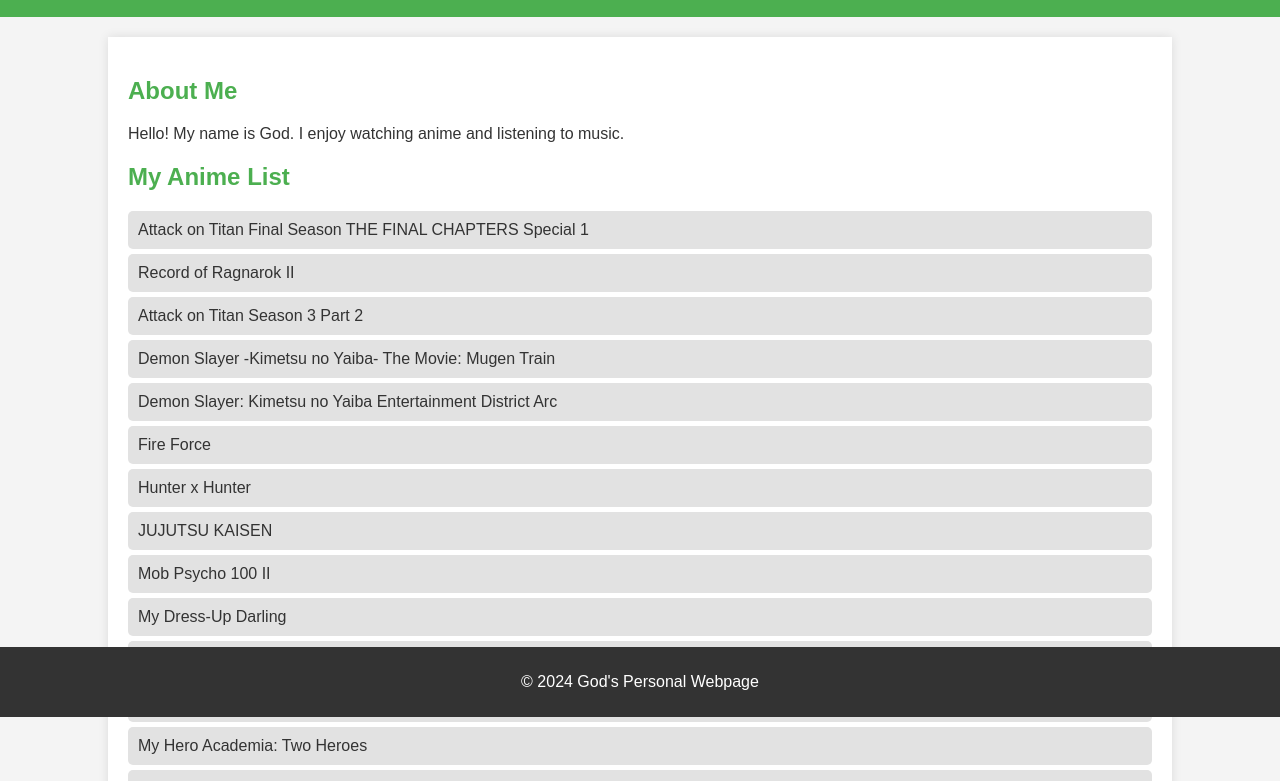
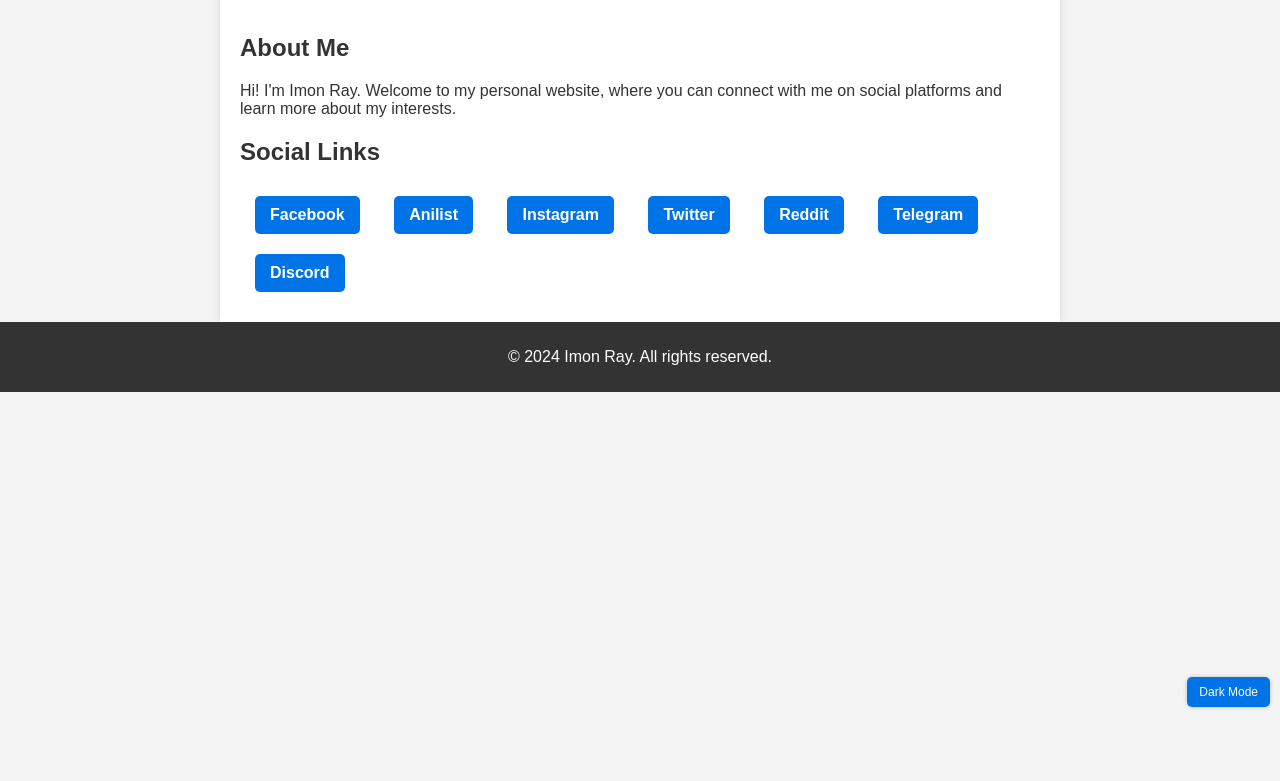
Before and after one commit to 360pWatcher/Anilist, a plain HTML site: page index.html in a window 1280 px wide. Shown: the part 83-864 px from the top of the page. After the commit the page ends 800 px from the top, so only its background shows below. Drawn offline with Linux system fonts and the light colour scheme.

Commit message:
Update index.html

```diff
--- a/index.html
+++ b/index.html
@@ -3,105 +3,137 @@
 <head>
     <meta charset="UTF-8">
     <meta name="viewport" content="width=device-width, initial-scale=1.0">
-    <title>God's Personal Webpage</title>
+    <title>Imon Ray - Personal Website</title>
     <style>
+        :root {
+            --background-color: #f4f4f4;
+            --text-color: #333;
+            --header-bg: #0073e6;
+            --header-text: #fff;
+            --footer-bg: #333;
+            --footer-text: #fff;
+            --main-bg: #fff;
+            --main-shadow: rgba(0, 0, 0, 0.1);
+            --button-bg: #0073e6;
+            --button-text: #fff;
+        }
+
+        body.dark {
+            --background-color: #121212;
+            --text-color: #f4f4f4;
+            --header-bg: #333;
+            --header-text: #fff;
+            --footer-bg: #0073e6;
+            --footer-text: #fff;
+            --main-bg: #1e1e1e;
+            --main-shadow: rgba(255, 255, 255, 0.1);
+            --button-bg: #f4f4f4;
+            --button-text: #333;
+        }
+
         body {
             font-family: Arial, sans-serif;
             margin: 0;
             padding: 0;
-            background-color: #f4f4f4;
-            color: #333;
+            background-color: var(--background-color);
+            color: var(--text-color);
         }
+
         header {
-            background-color: #4CAF50;
-            color: white;
-            padding: 10px 0;
+            background: var(--header-bg);
+            color: var(--header-text);
+            padding: 20px 0;
             text-align: center;
         }
-        .container {
-            width: 80%;
-            margin: 20px auto;
-            background-color: white;
+
+        header h1 {
+            margin: 0;
+        }
+
+        main {
             padding: 20px;
-            box-shadow: 0 0 10px rgba(0, 0, 0, 0.1);
+            max-width: 800px;
+            margin: auto;
+            background: var(--main-bg);
+            color: var(--text-color);
+            box-shadow: 0 0 10px var(--main-shadow);
         }
-        h1, h2 {
-            color: #4CAF50;
+
+        .social-links a {
+            display: inline-block;
+            margin: 10px 15px;
+            padding: 10px 15px;
+            color: var(--button-text);
+            background: var(--button-bg);
+            text-decoration: none;
+            font-weight: bold;
+            border-radius: 5px;
+            transition: background 0.3s, color 0.3s;
         }
-        ul {
-            list-style-type: none;
-            padding: 0;
+
+        .social-links a:hover {
+            opacity: 0.8;
         }
-        li {
-            background-color: #e2e2e2;
-            margin: 5px 0;
-            padding: 10px;
-            border-radius: 5px;
-        }
+
         footer {
-            background-color: #333;
-            color: white;
             text-align: center;
             padding: 10px 0;
+            background: var(--footer-bg);
+            color: var(--footer-text);
+        }
+
+        .toggle-theme {
             position: fixed;
-            width: 100%;
-            bottom: 0;
+            bottom: 10px;
+            right: 10px;
+            padding: 8px 12px;
+            font-size: 12px;
+            cursor: pointer;
+            background-color: var(--button-bg);
+            color: var(--button-text);
+            border: none;
+            border-radius: 5px;
+            box-shadow: 0 0 5px rgba(0, 0, 0, 0.2);
+            transition: background 0.3s, color 0.3s;
+        }
+
+        .toggle-theme:hover {
+            opacity: 0.8;
         }
     </style>
 </head>
 <body>
     <header>
-        <h1>God's Personal Webpage</h1>
+        <h1>Welcome to Imon Ray's Website</h1>
     </header>
+    <main>
+        <section>
+            <h2>About Me</h2>
+            <p>Hi! I'm Imon Ray. Welcome to my personal website, where you can connect with me on social platforms and learn more about my interests.</p>
+        </section>
+        <section>
+            <h2>Social Links</h2>
+            <div class="social-links">
+                <a href="https://m.facebook.com/Metamorphosis012/" target="_blank">Facebook</a>
+                <a href="https://anilist.co/user/360pwatcher/" target="_blank">Anilist</a>
+                <a href="https://www.instagram.com/imonray062/" target="_blank">Instagram</a>
+                <a href="https://x.com/ImonRay2" target="_blank">Twitter</a>
+                <a href="https://www.reddit.com/user/Brave_Hawk_2946/" target="_blank">Reddit</a>
+                <a href="http://t.me/Ayanokoji12" target="_blank">Telegram</a>
+                <a href="https://discord.com/invite/kBhmp2kS" target="_blank">Discord</a>
+            </div>
+        </section>
+    </main>
+    <footer>
+        <p>&copy; 2024 Imon Ray. All rights reserved.</p>
+    </footer>
 
-    <div class="container">
-        <section id="bio">
-            <h2>About Me</h2>
-            <p>Hello! My name is God. I enjoy watching anime and listening to music.</p>
-        </section>
+    <button class="toggle-theme" onclick="toggleTheme()">Dark Mode</button>
 
-        <section id="anime-list">
-            <h2>My Anime List</h2>
-            <ul>
-                <li>Attack on Titan Final Season THE FINAL CHAPTERS Special 1</li>
-                <li>Record of Ragnarok II</li>
-                <li>Attack on Titan Season 3 Part 2</li>
-                <li>Demon Slayer -Kimetsu no Yaiba- The Movie: Mugen Train</li>
-                <li>Demon Slayer: Kimetsu no Yaiba Entertainment District Arc</li>
-                <li>Fire Force</li>
-                <li>Hunter x Hunter</li>
-                <li>JUJUTSU KAISEN</li>
-                <li>Mob Psycho 100 II</li>
-                <li>My Dress-Up Darling</li>
-                <li>My Hero Academia Season 4</li>
-                <li>My Hero Academia Season 6</li>
-                <li>My Hero Academia: Two Heroes</li>
-                <li>Naruto: Shippuden</li>
-                <li>Uncle from Another World</li>
-                <li>Weathering With You</li>
-                <li>Your Name.</li>
-                <li>Tokyo Ghoul</li>
-                <li>Vinland Saga Season 2</li>
-                <li>Tokyo Revengers Season 2</li>
-                <li>The Eminence in Shadow</li>
-                <li>BOCCHI THE ROCK!</li>
-                <li>91 Days</li>
-                <li>BLEACH: Thousand-Year Blood War</li>
-                <li>Death Note: Relight</li>
-                <li>Dr. STONE</li>
-                <li>Grappler Baki: The Ultimate Fighter</li>
-                <li>Gushing Over Magical Girls</li>
-                <li>My Hero Academia</li>
-                <li>My Hero Academia: Heroes Rising</li>
-                <li>Thus Spoke Rohan Kishibe</li>
-                <li>Tokyo Revengers</li>
-                <li>Attack on Titan Final Season THE FINAL CHAPTERS Special 2</li>
-            </ul>
-        </section>
-    </div>
-
-    <footer>
-        <p>&copy; 2024 God's Personal Webpage</p>
-    </footer>
+    <script>
+        function toggleTheme() {
+            document.body.classList.toggle('dark');
+        }
+    </script>
 </body>
 </html>
```
